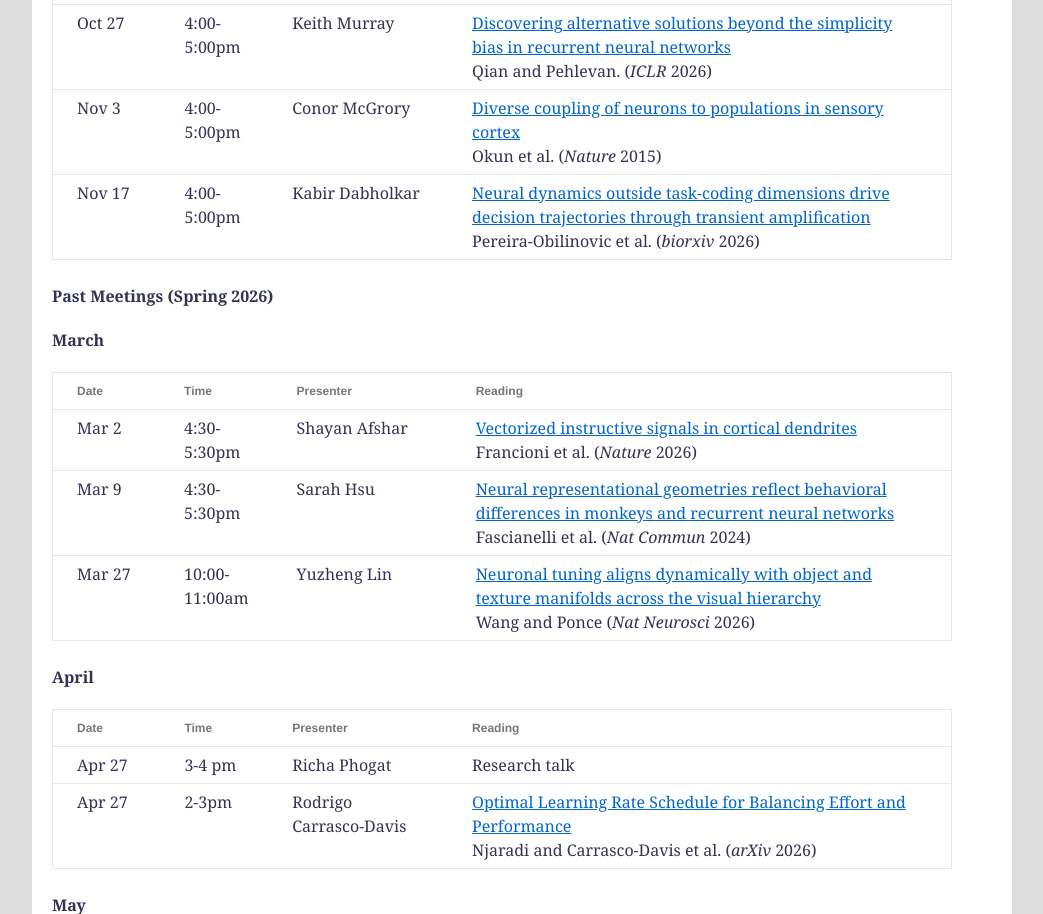
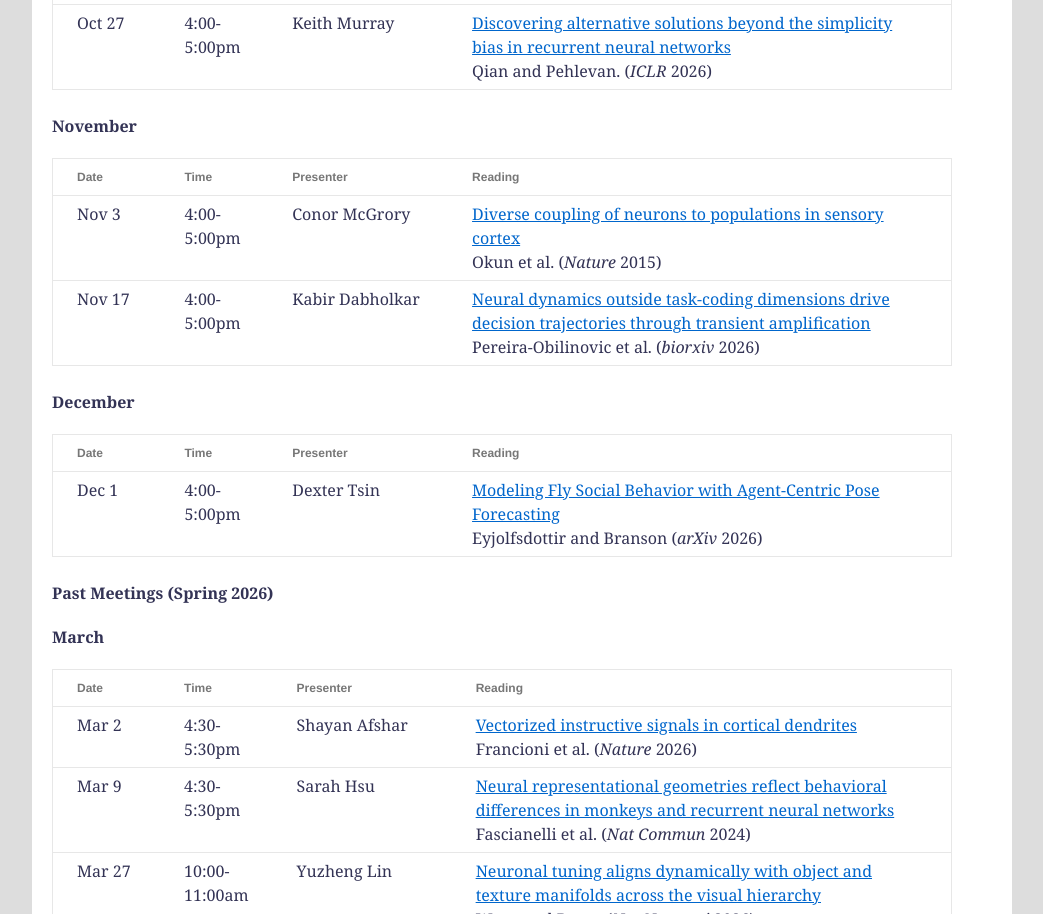
Before and after one commit to pnicompneurojc/pnicompneurojc.github.io, a plain HTML site: page index.html in a window 1280 px wide. Shown: the part 1451-2365 px from the top of the page, without its empty margins (118-1161 px from the left). Drawn offline with Linux system fonts and the light colour scheme.

```diff
--- a/index.html
+++ b/index.html
@@ -176,6 +176,18 @@ multi-task Brain Models on 150B Neural Tokens</a><br> Willeke et al. (<i>ICLR</i
 					<td> Keith Murray </td>
 					<td> <a href="https://openreview.net/forum?id=8fViWZ0yZJ" target="_blank">Discovering alternative solutions beyond the simplicity bias in recurrent neural networks</a><br> Qian and Pehlevan. (<i>ICLR</i> 2026)</td>
 				</tr>
+			</tbody>
+		</table>
+
+	<h4><b>November</b></h4>
+		<table>
+			<tbody>
+				<tr class="alt">
+					<th style="width: 12%;">Date      </th>
+					<th style="width: 12%;">Time      </th>
+					<th style="width: 20%;">Presenter </th>
+					<th style="width: 70%;">Reading   </th>
+				</tr>
 				<tr>
 					<td> Nov 3 </td>
 					<td> 4:00-5:00pm  </td> <!-- time -->
@@ -189,7 +201,24 @@ multi-task Brain Models on 150B Neural Tokens</a><br> Willeke et al. (<i>ICLR</i
 					<td> <a href="https://www.biorxiv.org/content/10.1101/2025.11.20.689599v2.full.pdf" target="_blank">Neural dynamics outside task-coding dimensions drive
 decision trajectories through transient amplification</a><br>  Pereira-Obilinovic et al. (<i>biorxiv</i> 2026)</td>
 				</tr>
-
+			</tbody>
+		</table>
+
+	<h4><b>December</b></h4>
+		<table>
+			<tbody>
+				<tr class="alt">
+					<th style="width: 12%;">Date      </th>
+					<th style="width: 12%;">Time      </th>
+					<th style="width: 20%;">Presenter </th>
+					<th style="width: 70%;">Reading   </th>
+				</tr>
+				<tr>
+					<td> Dec 1 </td>
+					<td> 4:00-5:00pm  </td> <!-- time -->
+					<td> Dexter Tsin </td>
+					<td> <a href="https://arxiv.org/abs/2607.19548" target="_blank">Modeling Fly Social Behavior with Agent-Centric Pose Forecasting</a><br> Eyjolfsdottir and Branson (<i>arXiv</i> 2026)</td>
+				</tr>
 			</tbody>
 		</table>
 
```
